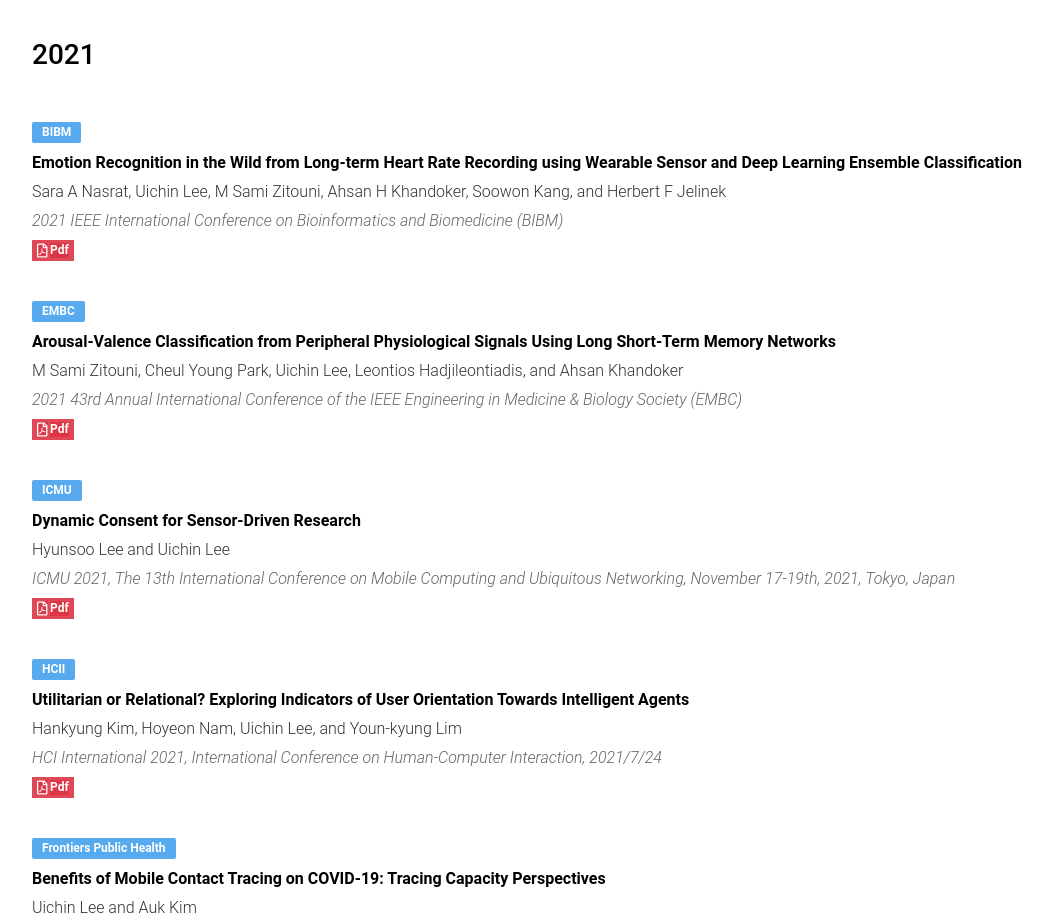
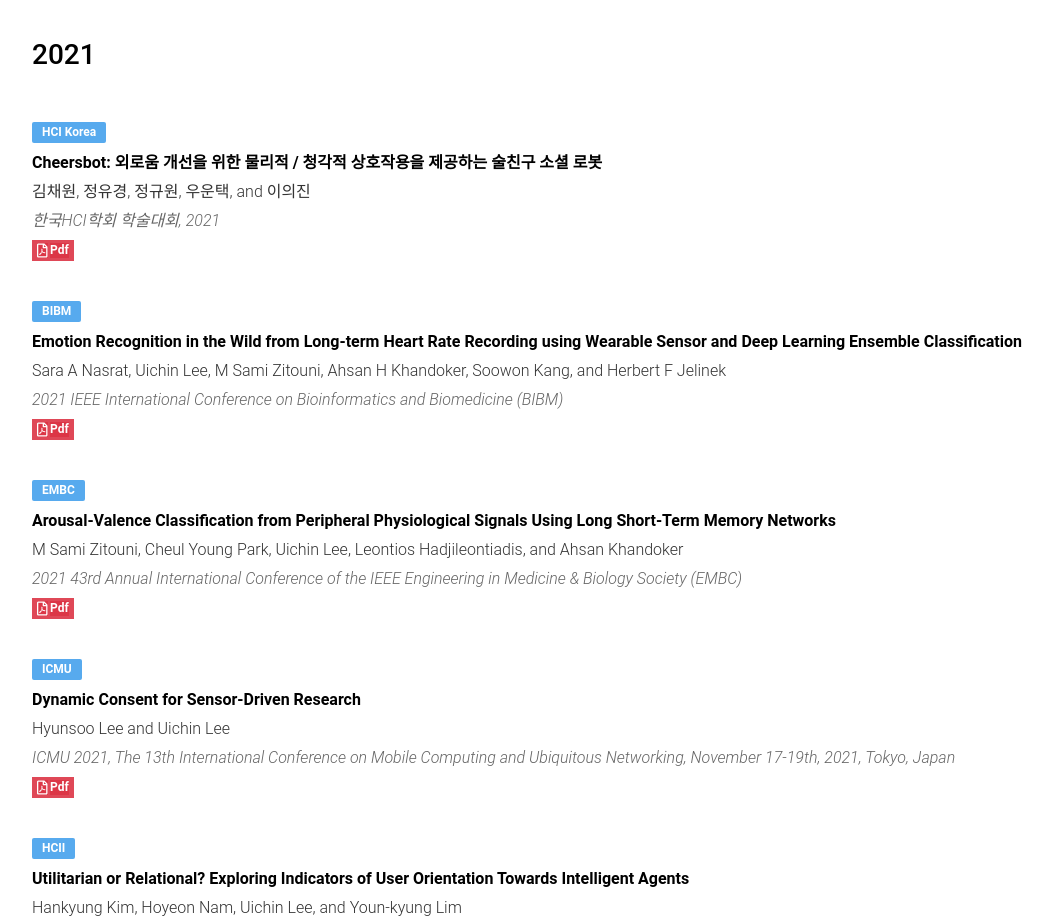
Before and after one commit to Kaist-ICLab/old-homepage, a Next.js app: page /publications in a window 1280 px wide. Shown: the part 2728-3647 px from the top of the page, without its empty margins (23-1076 px from the left). Built offline with nearby package versions, Linux system fonts and the light colour scheme.

Commit message:
Data added

```diff
--- a/data/publicationData.js
+++ b/data/publicationData.js
@@ -174,6 +174,15 @@ const publicationData = {
     full_venue: 'JAMA Network Open 2022;5(2):e220214',
     pdf: 'https://jamanetwork.com/journals/jamanetworkopen/article-abstract/2789277',
   },
+  kim2021cheersbot: {
+    year: 2021,
+    title: "Cheersbot: 외로움 개선을 위한 물리적 / 청각적 상호작용을 제공하는 술친구 소셜 로봇",
+    authors: ["김채원","정유경","정규원","우운택","이의진"],
+    venue: "HCI Korea",
+    full_venue: "한국HCI학회 학술대회, 2021",
+    published: true,
+    pdf: "https://drive.google.com/file/d/1alv7Lxv2HRv-7nW234cMDJs6otA54Z-R/view?usp=share_link"
+  },
   nasrat2021emotion: {
     year: 2021,
     title:
```
Also changed, not shown: data/Projects/SmarthomeSmartspeaker.md (+1 -1 lines).
